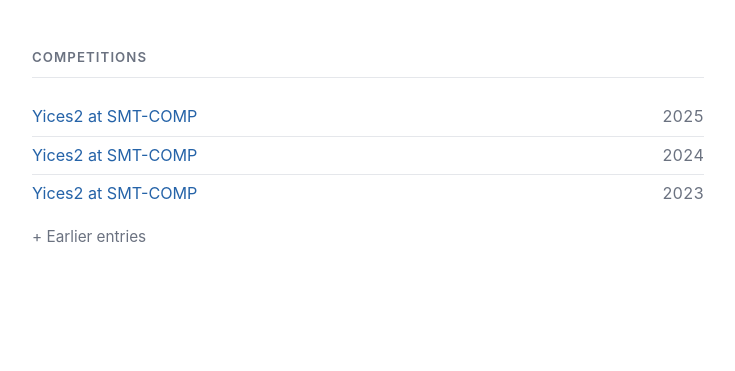
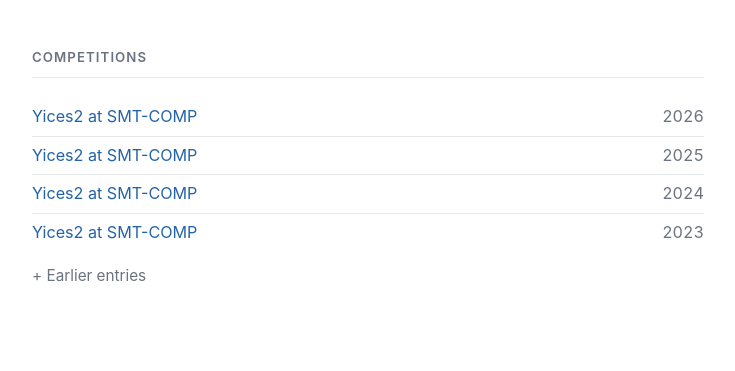
Before and after one commit to ahmed-irfan/ahmed-irfan.github.io, a Jekyll site: the page built from index.md, in a window 1280 px wide. Shown: the part 1972-2343 px from the top of the page, without its empty margins (272-1007 px from the left). Built offline with Jekyll 4.4.1, drawn with Linux system fonts in a browser that asks for light colours; before the commit the page ends 2318 px from its top, so only the background shows below that.

Commit message:
Add Yices2 SMT-COMP 2026 entry

```diff
--- a/_data/competitions.yml
+++ b/_data/competitions.yml
@@ -3,6 +3,7 @@
 # Each entry: year, label, optional url
 
 recent:
+  - { year: 2026, label: "Yices2 at SMT-COMP", url: "https://smt-comp.github.io/2026/" }
   - { year: 2025, label: "Yices2 at SMT-COMP", url: "https://smt-comp.github.io/2025/" }
   - { year: 2024, label: "Yices2 at SMT-COMP", url: "https://smt-comp.github.io/2024/" }
   - { year: 2023, label: "Yices2 at SMT-COMP", url: "https://smt-comp.github.io/2023/" }
```
